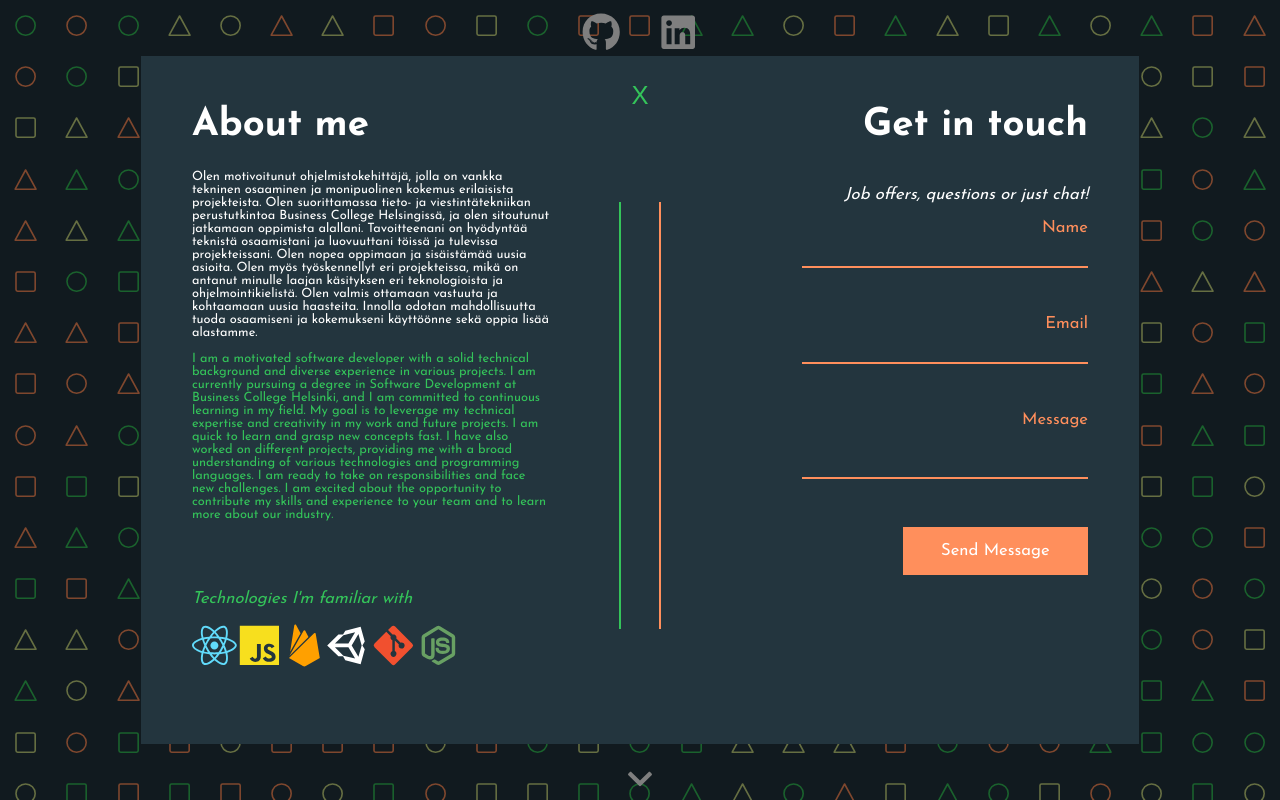
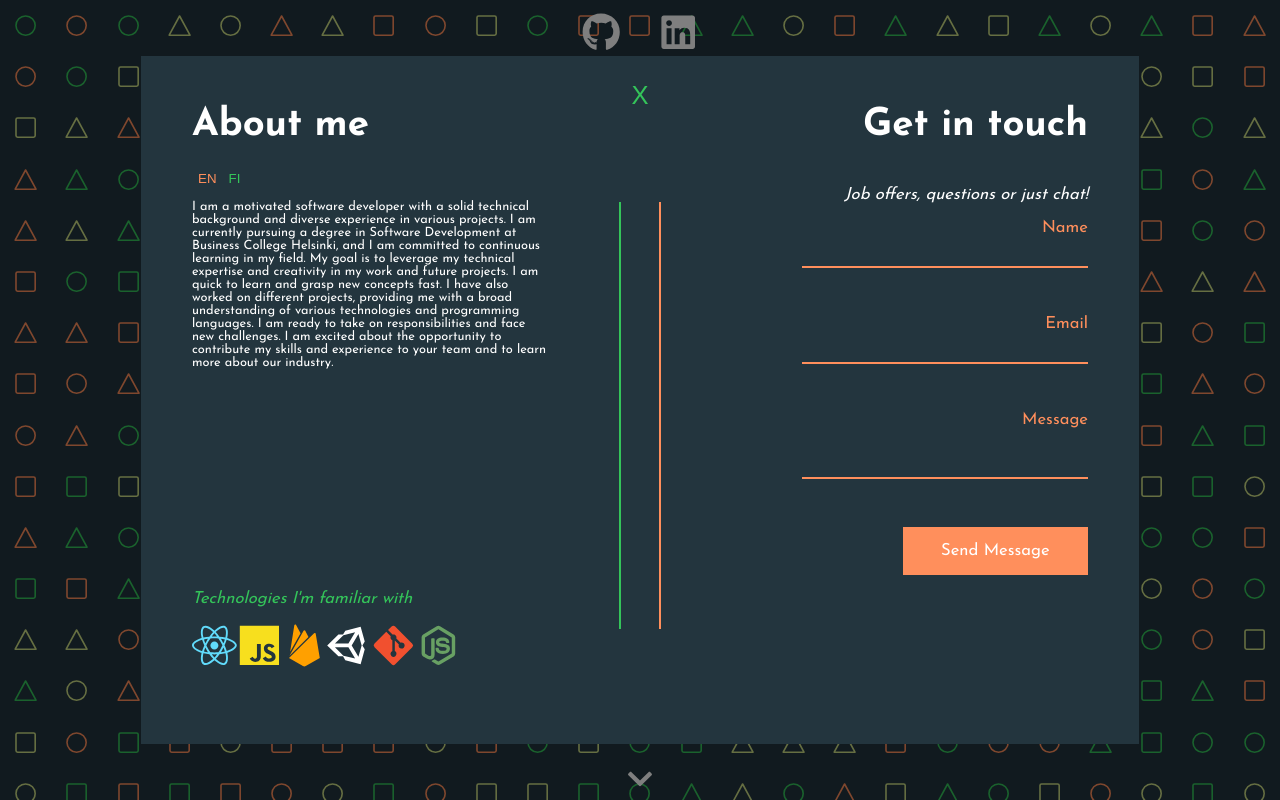
Before and after one commit to TimiSeila/portfolio, a React (Vite) app: page / in a window 1280 px wide. Both pictures are taken after a click on the button "About Me". Shown: the top 800 px of the page. Built offline with nearby package versions, Linux system fonts and the light colour scheme.

Commit message:
Added language selector to modal

```diff
--- a/src/App.css
+++ b/src/App.css
@@ -7,3 +7,7 @@ body,
   font-family: Josefin Sans;
   cursor: default;
 }
+
+button:hover {
+  cursor: pointer;
+}
--- a/src/features/AboutSection/AboutModal.css
+++ b/src/features/AboutSection/AboutModal.css
@@ -25,6 +25,20 @@
   flex-direction: column;
   justify-content: space-between;
   margin-bottom: 6vh;
+}
+
+.language-selector {
+  border: none;
+  outline: none;
+  background: none;
+  color: #34c45a;
+}
+
+.language-selector-active {
+  border: none;
+  outline: none;
+  background: none;
+  color: #ff8f5c;
 }
 
 .about-me-info-container {
--- a/src/features/AboutSection/AboutModal.jsx
+++ b/src/features/AboutSection/AboutModal.jsx
@@ -1,11 +1,12 @@
+import emailjs from "@emailjs/browser";
 import React, { useRef, useState } from "react";
+import Technologies from "../ProjectSection/ProjectHeader/Technologies";
 import "./AboutModal.css";
-import Technologies from "../ProjectSection/ProjectHeader/Technologies";
-import emailjs from "@emailjs/browser";
 
 //Modal component
 const Modal = ({ isOpen, onClose }) => {
   if (!isOpen) return null;
+  const [language, setLanguage] = useState("English");
 
   const contactForm = useRef();
 
@@ -55,34 +56,53 @@ const Modal = ({ isOpen, onClose }) => {
         <div className="about-me-container">
           <div className="about-me-info-container">
             <h1>About me</h1>
-            <p style={{ color: "#fff" }}>
+            <button
+              className={`language-selector${
+                language == "English" ? "-active" : ""
+              }`}
+              onClick={() => setLanguage("English")}
+            >
+              EN
+            </button>
+            <button
+              className={`language-selector${
+                language == "Finnish" ? "-active" : ""
+              }`}
+              onClick={() => setLanguage("Finnish")}
+            >
+              FI
+            </button>
+            {language !== "English" ? (
+              <p>
                 Olen motivoitunut ohjelmistokehittäjä, jolla on vankka tekninen
                 osaaminen ja monipuolinen kokemus erilaisista projekteista. Olen
-              suorittamassa tieto- ja viestintätekniikan perustutkintoa Business
-              College Helsingissä, ja olen sitoutunut jatkamaan oppimista
-              alallani. Tavoitteenani on hyödyntää teknistä osaamistani ja
-              luovuuttani töissä ja tulevissa projekteissani. Olen nopea
-              oppimaan ja sisäistämää uusia asioita. Olen myös työskennellyt eri
-              projekteissa, mikä on antanut minulle laajan käsityksen eri
-              teknologioista ja ohjelmointikielistä. Olen valmis ottamaan
-              vastuuta ja kohtaamaan uusia haasteita. Innolla odotan
-              mahdollisuutta tuoda osaamiseni ja kokemukseni käyttöönne sekä
-              oppia lisää alastamme.
+                suorittamassa tieto- ja viestintätekniikan perustutkintoa
+                Business College Helsingissä, ja olen sitoutunut jatkamaan
+                oppimista alallani. Tavoitteenani on hyödyntää teknistä
+                osaamistani ja luovuuttani töissä ja tulevissa projekteissani.
+                Olen nopea oppimaan ja sisäistämää uusia asioita. Olen myös
+                työskennellyt eri projekteissa, mikä on antanut minulle laajan
+                käsityksen eri teknologioista ja ohjelmointikielistä. Olen
+                valmis ottamaan vastuuta ja kohtaamaan uusia haasteita. Innolla
+                odotan mahdollisuutta tuoda osaamiseni ja kokemukseni käyttöönne
+                sekä oppia lisää alastamme.
               </p>
-            <p style={{ color: "#34c45a" }}>
+            ) : (
+              <p>
                 I am a motivated software developer with a solid technical
                 background and diverse experience in various projects. I am
                 currently pursuing a degree in Software Development at Business
-              College Helsinki, and I am committed to continuous learning in my
-              field. My goal is to leverage my technical expertise and
-              creativity in my work and future projects. I am quick to learn and
-              grasp new concepts fast. I have also worked on different projects,
-              providing me with a broad understanding of various technologies
-              and programming languages. I am ready to take on responsibilities
-              and face new challenges. I am excited about the opportunity to
-              contribute my skills and experience to your team and to learn more
-              about our industry.
+                College Helsinki, and I am committed to continuous learning in
+                my field. My goal is to leverage my technical expertise and
+                creativity in my work and future projects. I am quick to learn
+                and grasp new concepts fast. I have also worked on different
+                projects, providing me with a broad understanding of various
+                technologies and programming languages. I am ready to take on
+                responsibilities and face new challenges. I am excited about the
+                opportunity to contribute my skills and experience to your team
+                and to learn more about our industry.
               </p>
+            )}
           </div>
           <div className="about-me-technologies-container">
             <p className="tech-info">Technologies I'm familiar with</p>
```
Lines whose indentation alone changed are shown as unchanged.
